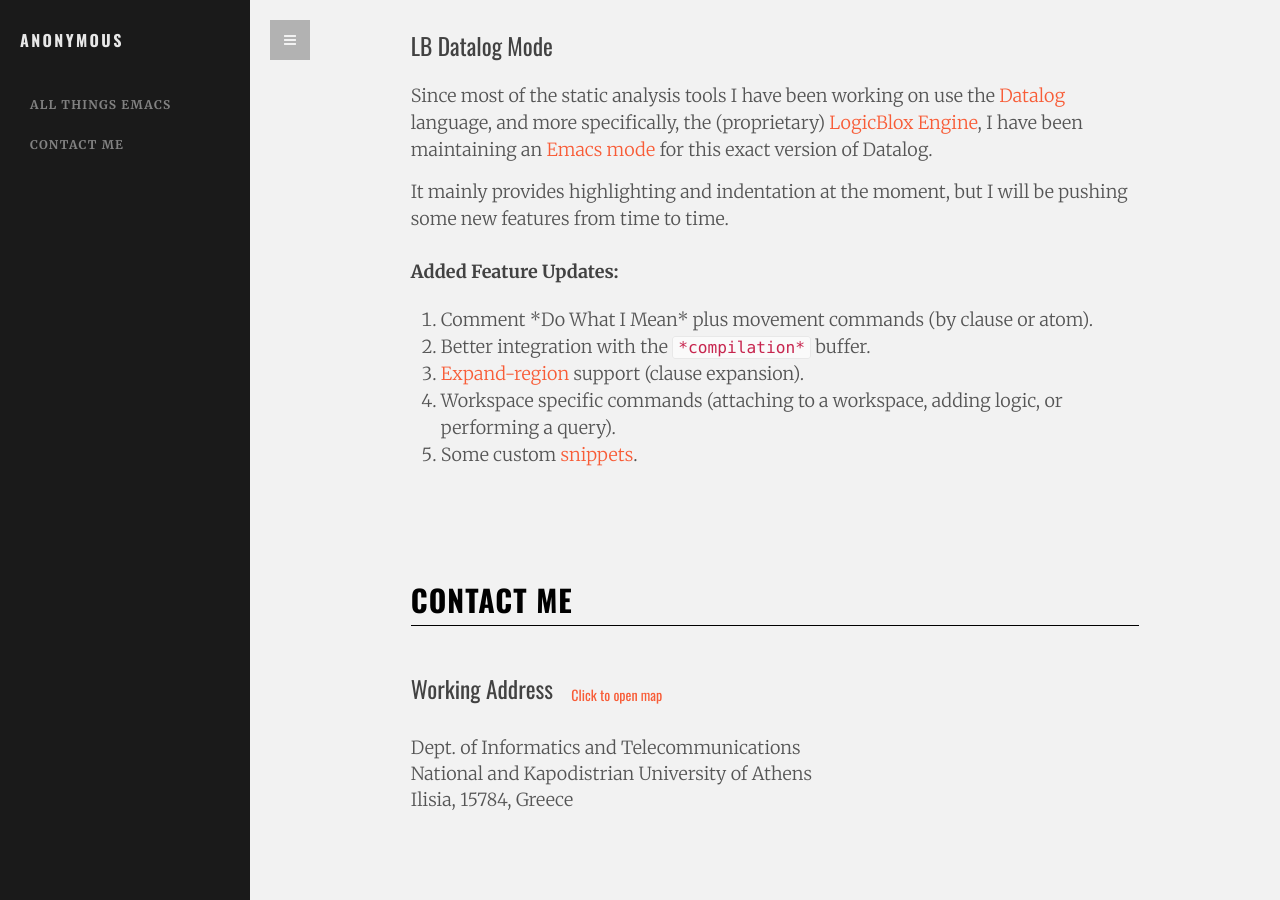
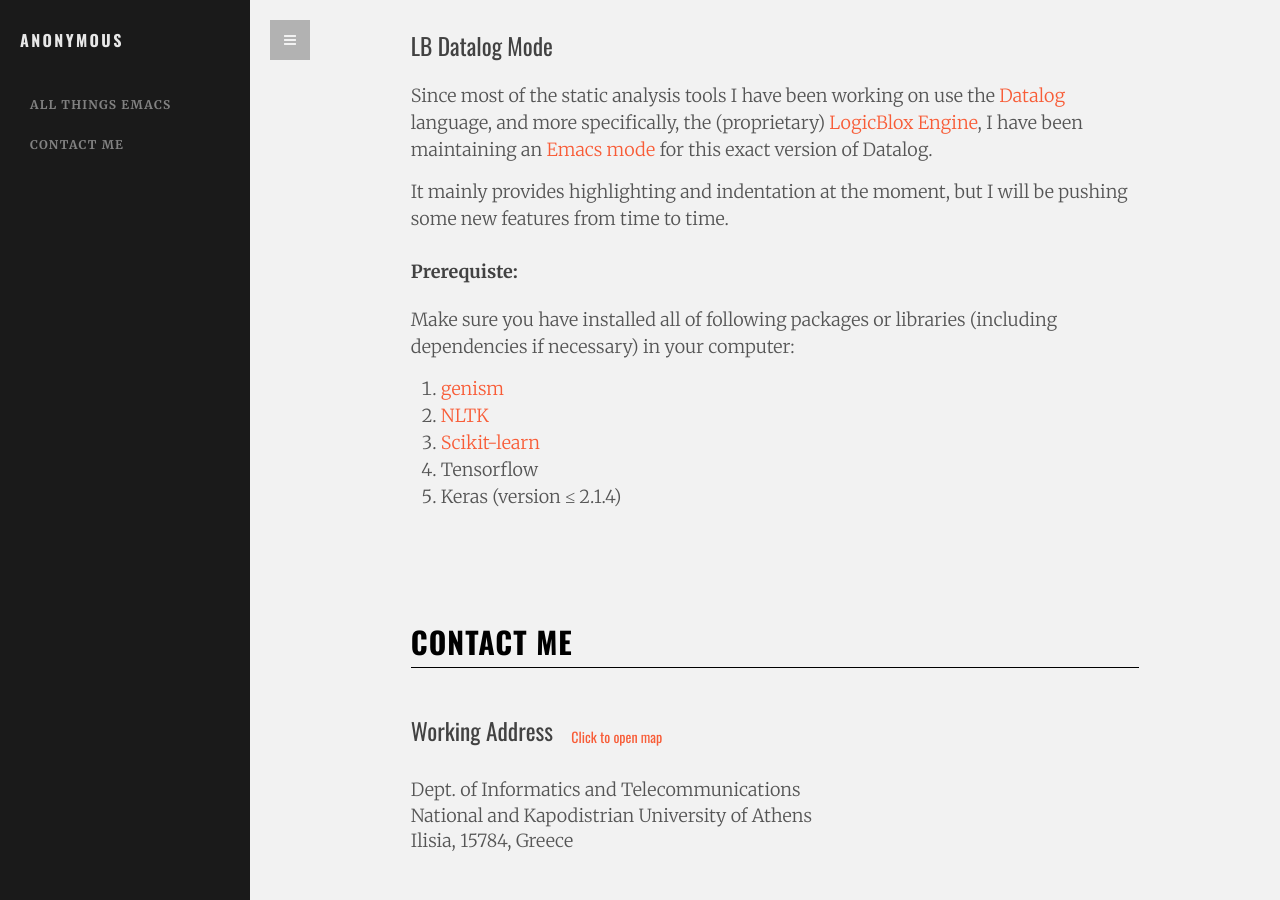
Before and after one commit to nmt4binaries/nmt4binaries.github.io, a Jekyll site: the page built from index.html, in a window 1280 px wide and 900 px high, scrolled down 526 px. Built offline with Jekyll 4.4.1, drawn with Linux system fonts in a browser that asks for light colours.

Commit message:
Update index.html

```diff
--- a/index.html
+++ b/index.html
@@ -63,25 +63,23 @@ sections:
       time.
       </p>
 
-      <h4>Added Feature Updates:</h4>
+      <h4>Prerequiste:</h4>
+      <p>Make sure you have installed all of following packages or libraries (including dependencies if necessary) in your computer:</p>
       <ol>
         <li>
-          Comment *Do What I Mean* plus movement commands (by clause or atom).
+          <a href="https://radimrehurek.com/gensim/">genism</a>
         </li>
         <li>
-          Better integration with the <code>*compilation*</code>
-          buffer.
+          <a href="http://www.nltk.org/">NLTK</a>
         </li>
         <li>
-          <a href="https://github.com/magnars/expand-region.el">Expand-region</a>
-          support (clause expansion).
+          <a href="http://scikit-learn.org/stable/index.html">Scikit-learn</a>
         </li>
         <li>
-          Workspace specific commands (attaching to a workspace,
-          adding logic, or performing a query).
+          Tensorflow
         </li>
         <li>
-          Some custom <a href="https://github.com/capitaomorte/yasnippet">snippets</a>.
+          Keras (version ≤ 2.1.4)
         </li>
       </ol>
 
```
